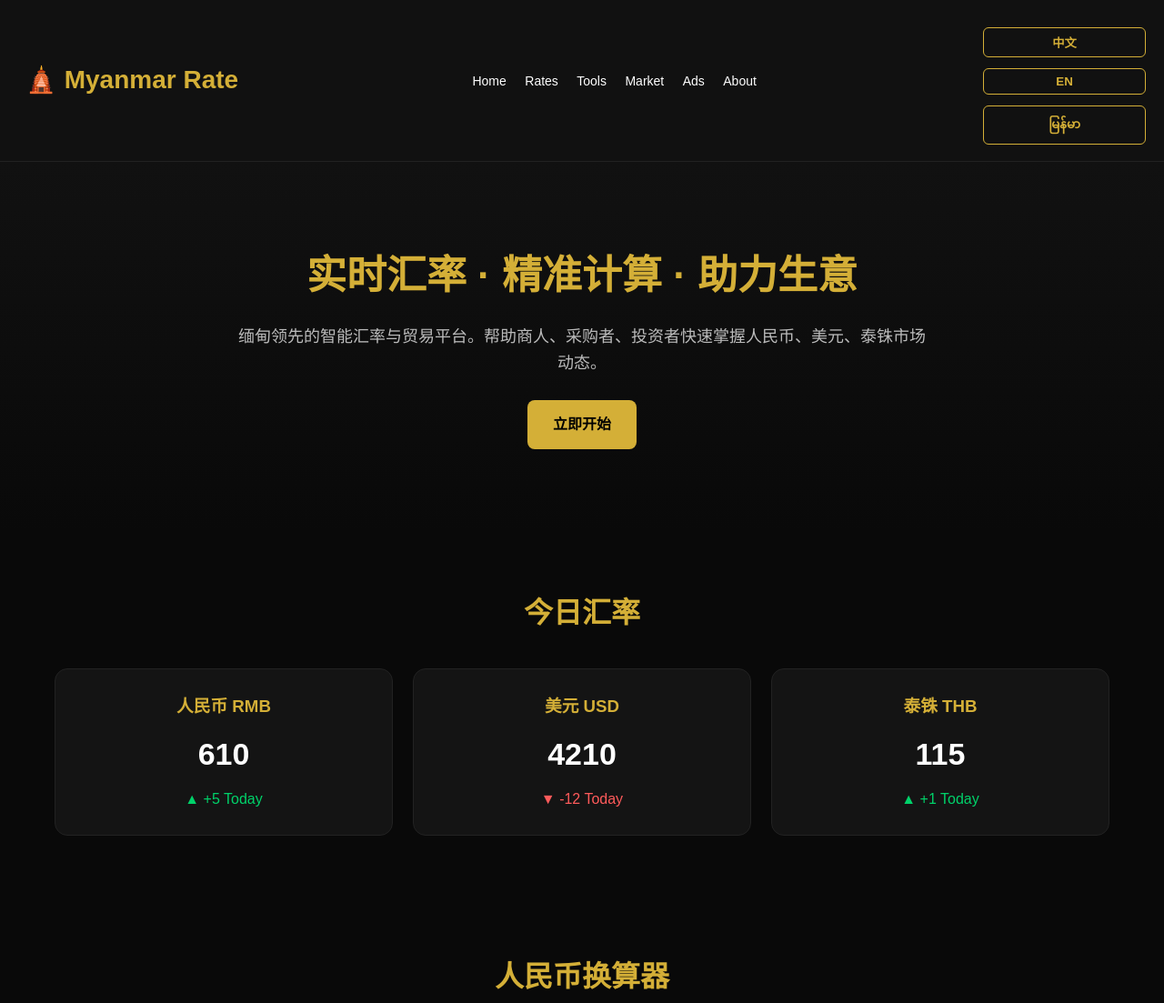
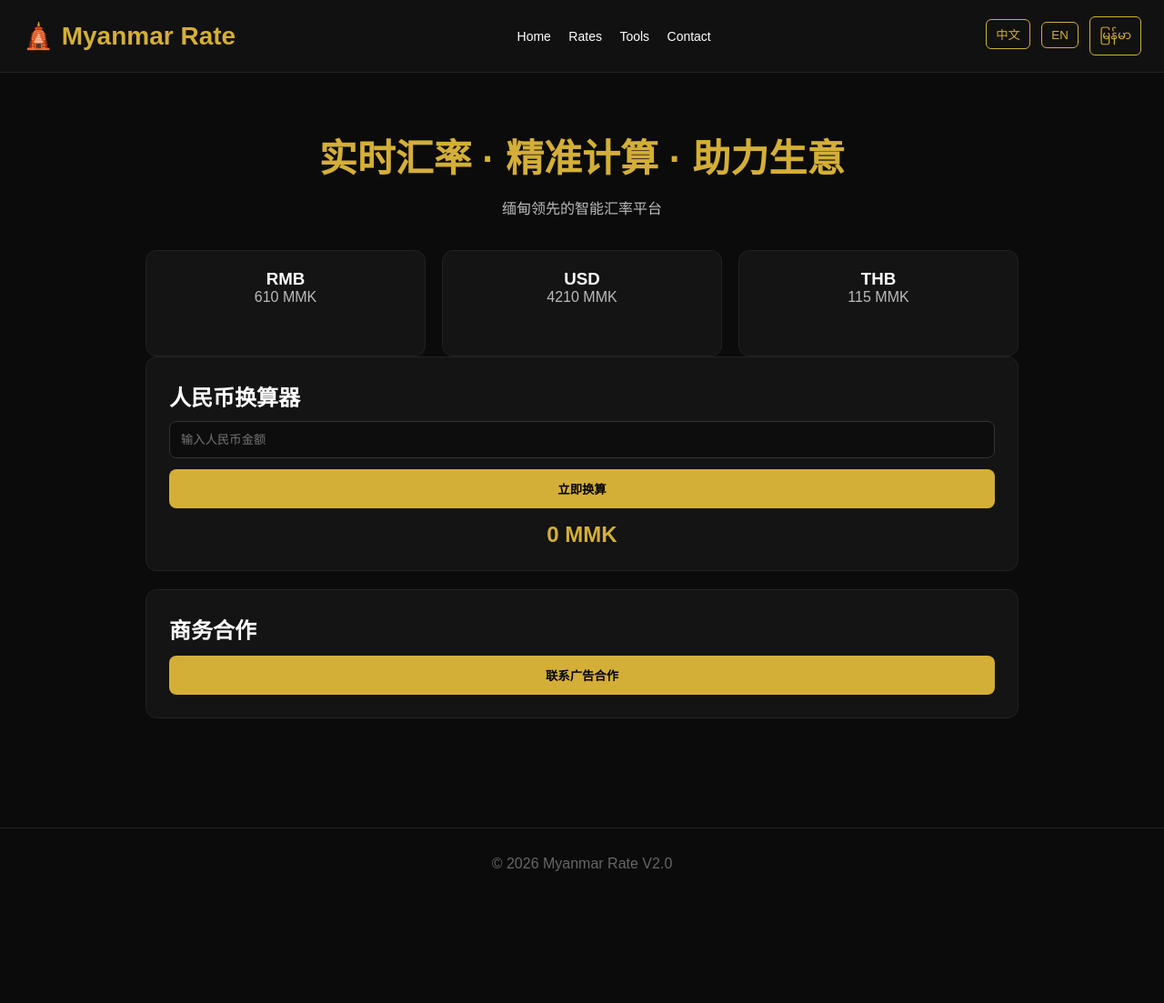
Before and after one commit to leizongyao034-oss/myanmar-rate, a plain HTML site: page index.html in a window 1280 px wide. Shown: the top 1103 px of the page at 91% size. After the commit the page ends 989 px from the top, so only its background shows below. Drawn offline with Linux system fonts and the light colour scheme.

Commit message:
更新 index.html

```diff
--- a/index.html
+++ b/index.html
@@ -3,7 +3,7 @@
 <head>
 <meta charset="UTF-8">
 <meta name="viewport" content="width=device-width,initial-scale=1.0">
-<title>Myanmar Rate V1.2</title>
+<title>Myanmar Rate V2.0</title>
 
 <style>
 *{
@@ -14,22 +14,18 @@ font-family:Arial,Helvetica,sans-serif;
 }
 
 body{
-background:#090909;
+background:#0b0b0b;
 color:#fff;
-line-height:1.6;
 }
 
 header{
 display:flex;
 justify-content:space-between;
 align-items:center;
-padding:18px 28px;
+padding:18px 25px;
 background:#111;
 border-bottom:1px solid #222;
 flex-wrap:wrap;
-position:sticky;
-top:0;
-z-index:100;
 }
 
 .logo{
@@ -41,8 +37,9 @@ color:#d4af37;
 nav a{
 color:#fff;
 text-decoration:none;
-margin-left:16px;
+margin-left:15px;
 font-size:14px;
+cursor:pointer;
 }
 
 nav a:hover{
@@ -59,76 +56,32 @@ cursor:pointer;
 border-radius:6px;
 }
 
-.hero{
-text-align:center;
-padding:90px 20px;
-background:linear-gradient(180deg,#111,#090909);
+section{
+max-width:1000px;
+margin:auto;
+padding:60px 20px;
 }
 
-.hero h1{
-font-size:44px;
+h1{
+text-align:center;
+font-size:42px;
 color:#d4af37;
-margin-bottom:18px;
+margin-bottom:15px;
 }
 
-.hero p{
-max-width:760px;
-margin:auto;
+p{
+text-align:center;
 color:#bbb;
-font-size:18px;
-}
-
-.hero-btn{
-display:inline-block;
-margin-top:26px;
-padding:14px 28px;
-background:#d4af37;
-color:#000;
-text-decoration:none;
-font-weight:bold;
-border-radius:8px;
-}
-
-.section{
-max-width:1200px;
-margin:auto;
-padding:65px 20px;
-}
-
-.title{
-text-align:center;
-font-size:32px;
-color:#d4af37;
 margin-bottom:35px;
-}
-
-.grid{
-display:grid;
-grid-template-columns:repeat(auto-fit,minmax(260px,1fr));
-gap:22px;
 }
 
 .card{
 background:#141414;
-padding:26px;
+padding:25px;
+border-radius:12px;
 border:1px solid #222;
-border-radius:14px;
-text-align:center;
+margin-bottom:20px;
 }
-
-.card h3{
-color:#d4af37;
-margin-bottom:10px;
-}
-
-.rate{
-font-size:34px;
-font-weight:bold;
-margin-bottom:10px;
-}
-
-.green{color:#00d26a;}
-.red{color:#ff5b5b;}
 
 input{
 width:100%;
@@ -140,16 +93,16 @@ color:#fff;
 border-radius:8px;
 }
 
-button{
+button.action{
 width:100%;
 padding:12px;
 margin-top:12px;
 background:#d4af37;
 border:none;
 font-weight:bold;
-color:#000;
 cursor:pointer;
 border-radius:8px;
+color:#000;
 }
 
 .result{
@@ -157,40 +110,66 @@ margin-top:15px;
 font-size:24px;
 color:#d4af37;
 font-weight:bold;
+text-align:center;
 }
 
-.placeholder{
-padding:35px;
-border:2px dashed #444;
-border-radius:14px;
-text-align:center;
-color:#999;
-background:#111;
+.quick{
+display:grid;
+grid-template-columns:repeat(auto-fit,minmax(220px,1fr));
+gap:18px;
 }
 
-.feature{
-text-align:left;
-}
-
-.feature li{
-margin:10px 0;
-color:#ccc;
+.box{
+background:#141414;
+padding:20px;
+border-radius:12px;
+text-align:center;
+border:1px solid #222;
 }
 
 footer{
 text-align:center;
-padding:35px;
+padding:30px;
 color:#666;
 border-top:1px solid #222;
-margin-top:50px;
+margin-top:40px;
 }
 </style>
 
 <script>
-function convertRMB(){
-let rmb=parseFloat(document.getElementById("rmb").value||0);
-let result=rmb*610;
-document.getElementById("output").innerHTML=result.toLocaleString()+" MMK";
+let lang="zh";
+
+function convert(){
+let val=parseFloat(document.getElementById("rmb").value||0);
+let result=val*610;
+document.getElementById("result").innerHTML=result.toLocaleString()+" MMK";
+}
+
+function goTop(){
+window.scrollTo({top:0,behavior:"smooth"});
+}
+
+function contact(){
+window.location.href="mailto:your@email.com";
+}
+
+function setLang(type){
+lang=type;
+
+if(type==="zh"){
+document.getElementById("title").innerHTML="实时汇率 · 精准计算 · 助力生意";
+document.getElementById("desc").innerHTML="缅甸领先的智能汇率平台";
+}
+
+if(type==="en"){
+document.getElementById("title").innerHTML="Live Rates · Smart Tools · Grow Business";
+document.getElementById("desc").innerHTML="Myanmar Smart Exchange Platform";
+}
+
+if(type==="mm"){
+document.getElementById("title").innerHTML="ငွေလဲနှုန်း တိုက်ရိုက် · စီးပွားရေးအကူအညီ";
+document.getElementById("desc").innerHTML="မြန်မာနိုင်ငံ ငွေလဲပလက်ဖောင်း";
+}
 }
 </script>
 
@@ -202,137 +181,62 @@ document.getElementById("output").innerHTML=result.toLocaleString()+" MMK";
 <div class="logo">🛕 Myanmar Rate</div>
 
 <nav>
-<a href="#">Home</a>
-<a href="#">Rates</a>
-<a href="#">Tools</a>
-<a href="#">Market</a>
-<a href="#">Ads</a>
-<a href="#">About</a>
+<a onclick="goTop()">Home</a>
+<a onclick="goTop()">Rates</a>
+<a onclick="goTop()">Tools</a>
+<a onclick="contact()">Contact</a>
 </nav>
 
 <div class="lang">
-<button>中文</button>
-<button>EN</button>
-<button>မြန်မာ</button>
+<button onclick="setLang('zh')">中文</button>
+<button onclick="setLang('en')">EN</button>
+<button onclick="setLang('mm')">မြန်မာ</button>
 </div>
 </header>
 
-<section class="hero">
-<h1>实时汇率 · 精准计算 · 助力生意</h1>
-<p>
-缅甸领先的智能汇率与贸易平台。帮助商人、采购者、投资者快速掌握人民币、美元、泰铢市场动态。
-</p>
-<a href="#" class="hero-btn">立即开始</a>
-</section>
+<section>
 
-<section class="section">
-<h2 class="title">今日汇率</h2>
+<h1 id="title">实时汇率 · 精准计算 · 助力生意</h1>
+<p id="desc">缅甸领先的智能汇率平台</p>
 
-<div class="grid">
+<div class="quick">
 
-<div class="card">
-<h3>人民币 RMB</h3>
-<div class="rate">610</div>
-<p class="green">▲ +5 Today</p>
+<div class="box">
+<h3>RMB</h3>
+<p>610 MMK</p>
+</div>
+
+<div class="box">
+<h3>USD</h3>
+<p>4210 MMK</p>
+</div>
+
+<div class="box">
+<h3>THB</h3>
+<p>115 MMK</p>
+</div>
+
 </div>
 
 <div class="card">
-<h3>美元 USD</h3>
-<div class="rate">4210</div>
-<p class="red">▼ -12 Today</p>
+<h2>人民币换算器</h2>
+
+<input type="number" id="rmb" placeholder="输入人民币金额">
+
+<button class="action" onclick="convert()">立即换算</button>
+
+<div class="result" id="result">0 MMK</div>
 </div>
 
 <div class="card">
-<h3>泰铢 THB</h3>
-<div class="rate">115</div>
-<p class="green">▲ +1 Today</p>
+<h2>商务合作</h2>
+<button class="action" onclick="contact()">联系广告合作</button>
 </div>
 
-</div>
-</section>
-
-<section class="section">
-<h2 class="title">人民币换算器</h2>
-
-<div class="card">
-<input type="number" id="rmb" placeholder="输入人民币金额 RMB">
-<button onclick="convertRMB()">立即换算</button>
-<div class="result" id="output">0 MMK</div>
-</div>
-</section>
-
-<section class="section">
-<h2 class="title">为什么选择 Myanmar Rate</h2>
-
-<div class="grid">
-
-<div class="card feature">
-<h3>实时市场价格</h3>
-<ul>
-<li>每日更新</li>
-<li>适合贸易用户</li>
-<li>快速查看趋势</li>
-</ul>
-</div>
-
-<div class="card feature">
-<h3>专业工具</h3>
-<ul>
-<li>换算器</li>
-<li>利润计算</li>
-<li>成本分析</li>
-</ul>
-</div>
-
-<div class="card feature">
-<h3>多语言支持</h3>
-<ul>
-<li>中文</li>
-<li>English</li>
-<li>မြန်မာ</li>
-</ul>
-</div>
-
-</div>
-</section>
-
-<section class="section">
-<h2 class="title">黄金广告位</h2>
-
-<div class="grid">
-
-<div class="placeholder">
-Premium Banner Space<br><br>
-Available Soon
-</div>
-
-<div class="placeholder">
-Top Sponsor Slot<br><br>
-Available Soon
-</div>
-
-<div class="placeholder">
-Business Promotion Space<br><br>
-Available Soon
-</div>
-
-</div>
-</section>
-
-<section class="section">
-<h2 class="title">联系我们</h2>
-
-<div class="grid">
-
-<div class="placeholder">Telegram - Coming Soon</div>
-<div class="placeholder">Facebook - Coming Soon</div>
-<div class="placeholder">WhatsApp - Coming Soon</div>
-
-</div>
 </section>
 
 <footer>
-© 2026 Myanmar Rate V1.2 | Smart Exchange Platform
+© 2026 Myanmar Rate V2.0
 </footer>
 
 </body>
```
